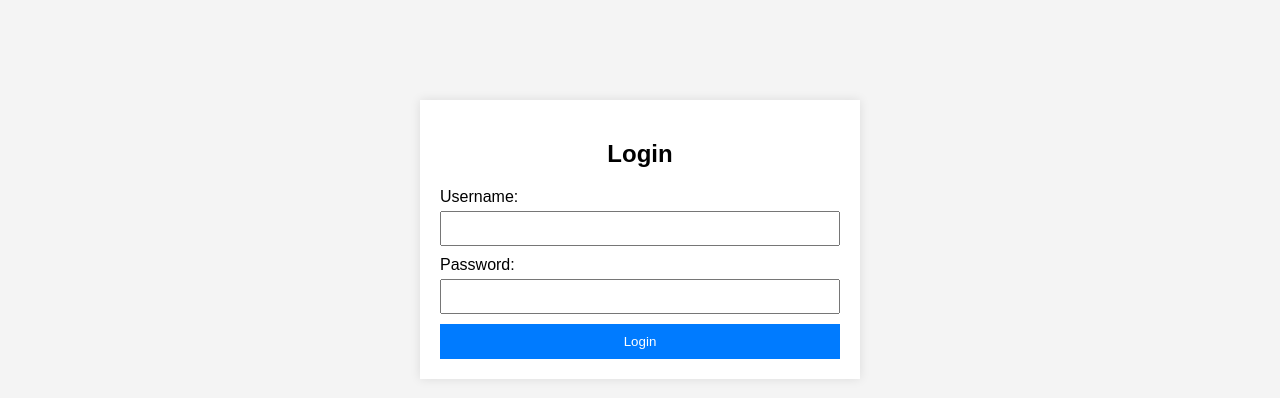
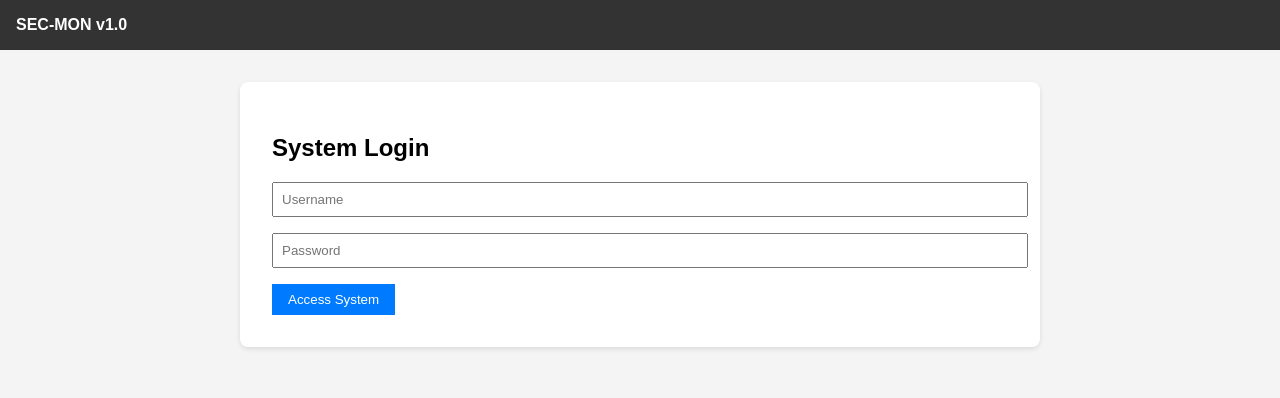
Before and after one commit to monxcode/Security-Monitoring, a Flask app: page /login in a window 1280 px wide. Shown: the top 398 px of the page. Run offline with Flask 3, Linux system fonts and the light colour scheme; parts of the project's set-up code (start-up, migrations or seed data) failed here and were passed over.

Commit message:
reupload again 3rh times

```diff
--- a/app/auth.py
+++ b/app/auth.py
@@ -1,20 +1,28 @@
-# app/auth.py
-from functools import wraps
-from flask import session, redirect, url_for, request
-from app.logger import log_action
+from flask import Blueprint, render_template, redirect, url_for, flash, request, current_app
+from flask_login import login_user, logout_user, login_required
+from .models import User, db
 
-def login_required(f):
-    @wraps(f)
-    def decorated_function(*args, **kwargs):
-        if 'user_id' not in session:
-            log_action('UNAUTHORIZED_ACCESS', username='anonymous')
-            return redirect(url_for('main.login'))
-        return f(*args, **kwargs)
-    return decorated_function
+auth_bp = Blueprint('auth', __name__)
 
-def login_user(user):
-    session['user_id'] = user.id
-    session['username'] = user.username
+@auth_bp.route('/login', methods=['GET', 'POST'])
+def login():
+    if request.method == 'POST':
+        username = request.form.get('username')
+        password = request.form.get('password')
+        user = User.query.filter_by(username=username).first()
 
-def logout_user():
-    session.clear()
+        if user and user.check_password(password):
+            login_user(user)
+            current_app.logger.info(f"User login successful", extra={'action': 'LOGIN_SUCCESS'})
+            return redirect(url_for('routes.dashboard'))
+
+        current_app.logger.warning(f"Failed login attempt for {username}", extra={'action': 'LOGIN_FAILURE'})
+        flash('Invalid username or password')
+    return render_template('login.html')
+
+@auth_bp.route('/logout')
+@login_required
+def logout():
+    current_app.logger.info(f"User logged out", extra={'action': 'LOGOUT'})
+    logout_user()
+    return redirect(url_for('auth.login'))
--- a/app/config.py
+++ b/app/config.py
@@ -1,7 +1,7 @@
-# app/config.py
 import os
 
 class Config:
-    SECRET_KEY = os.environ.get('SECRET_KEY') or 'dev-secret-key'
-    SQLALCHEMY_DATABASE_URI = 'sqlite:///security.db'
+    SECRET_KEY = os.environ.get('SECRET_KEY') or 'dev-key-12345'
+    SQLALCHEMY_DATABASE_URI = 'sqlite:///security_app.db'
     SQLALCHEMY_TRACK_MODIFICATIONS = False
+    LOG_FILE_PATH = 'logs/app.log'
--- /dev/null
+++ b/app/init.py
@@ -0,0 +1,35 @@
+from flask import Flask
+from .config import Config
+from .models import db, User
+from .logger import setup_logger
+from flask_login import LoginManager
+
+def create_app():
+    app = Flask(__name__, template_folder='../templates', static_folder='../static')
+    app.config.from_object(Config)
+
+    db.init_app(app)
+    setup_logger(app)
+
+    login_manager = LoginManager()
+    login_manager.login_view = 'auth.login'
+    login_manager.init_app(app)
+
+    @login_manager.user_loader
+    def load_user(user_id):
+        return User.query.get(int(user_id))
+
+    from .auth import auth_bp
+    from .routes import routes_bp
+    app.register_blueprint(auth_bp)
+    app.register_blueprint(routes_bp)
+
+    with app.app_context():
+        db.create_all()
+        if not User.query.filter_by(username='admin').first():
+            admin = User(username='admin')
+            admin.set_password('admin123')
+            db.session.add(admin)
+            db.session.commit()
+
+    return app
--- a/app/routes.py
+++ b/app/routes.py
@@ -1,40 +1,20 @@
-# app/routes.py
-from flask import Blueprint, render_template, request, redirect, url_for, session
-from app.models import User
-from app.auth import login_required, login_user, logout_user
-from app.logger import log_action
+from flask import Blueprint, render_template, current_app, request
+from flask_login import login_required, current_user
 
-main = Blueprint('main', __name__)
+routes_bp = Blueprint('routes', __name__)
 
-@main.route('/')
-def index():
-    return redirect(url_for('main.login'))
+@routes_bp.before_request
+def log_request_info():
+    if request.endpoint and 'static' not in request.endpoint:
+        current_app.logger.info(f"Page visit: {request.path}", extra={'action': 'PAGE_VISIT'})
 
-@main.route('/login', methods=['GET', 'POST'])
-def login():
-    if request.method == 'POST':
-        username = request.form.get('username')
-        password = request.form.get('password')
-        user = User.query.filter_by(username=username).first()
-        if user and user.verify_password(password):
-            login_user(user)
-            log_action('LOGIN_SUCCESS', username=username)
-            return redirect(url_for('main.dashboard'))
-        else:
-            log_action('LOGIN_FAILURE', username=username)
-            return render_template('login.html', error='Invalid credentials')
-    return render_template('login.html')
-
-@main.route('/dashboard')
+@routes_bp.route('/')
 @login_required
 def dashboard():
-    username = session.get('username')
-    log_action('PAGE_VISIT', username=username, action='dashboard')
-    return render_template('dashboard.html', username=username)
+    return render_template('dashboard.html', name=current_user.username)
 
-@main.route('/logout')
-def logout():
-    username = session.get('username', 'anonymous')
-    logout_user()
-    log_action('LOGOUT', username=username)
-    return redirect(url_for('main.login'))
+@routes_bp.route('/api/status')
+@login_required
+def api_status():
+    current_app.logger.info("API status requested", extra={'action': 'API_REQUEST'})
+    return {"status": "operational", "monitoring": True}
--- a/run.py
+++ b/run.py
@@ -1,7 +1,6 @@
-# run.py
 from app import create_app
 
 app = create_app()
 
 if __name__ == '__main__':
-    app.run(debug=False)
+    app.run(debug=True, host='0.0.0.0', port=5000)
--- a/static/css/style.css
+++ b/static/css/style.css
@@ -1,42 +1,50 @@
-/* static/css/style.css */
 body {
-    font-family: Arial, sans-serif;
-    background-color: #f4f4f4;
+    font-family: sans-serif;
+    background: #f4f4f4;
     margin: 0;
-    padding: 0;
 }
-.container {
-    width: 400px;
-    margin: 100px auto;
-    background: #fff;
-    padding: 20px;
-    box-shadow: 0 0 10px rgba(0,0,0,0.1);
+
+nav {
+    background: #333;
+    color: #fff;
+    padding: 1rem;
+    display: flex;
+    gap: 20px;
 }
-h2 {
-    text-align: center;
+
+nav a {
+    color: #fff;
+    text-decoration: none;
 }
-label {
+
+main {
+    padding: 2rem;
+    max-width: 800px;
+    margin: auto;
+}
+
+.login-box {
+    background: white;
+    padding: 2rem;
+    border-radius: 8px;
+    box-shadow: 0 2px 5px rgba(0, 0, 0, 0.1);
+}
+
+input {
     display: block;
-    margin-bottom: 5px;
+    width: 100%;
+    margin-bottom: 1rem;
+    padding: 0.5rem;
 }
-input {
-    width: 100%;
-    padding: 8px;
-    margin-bottom: 10px;
-    box-sizing: border-box;
-}
+
 button {
-    width: 100%;
-    padding: 10px;
-    background-color: #007BFF;
-    color: #fff;
+    background: #007bff;
+    color: white;
     border: none;
+    padding: 0.5rem 1rem;
     cursor: pointer;
 }
-button:hover {
-    background-color: #0056b3;
+
+.flash {
+    color: red;
 }
-.error {
-    color: red;
-    text-align: center;
-}
--- a/static/js/script.js
+++ b/static/js/script.js
@@ -1,3 +1,7 @@
-// static/js/script.js
-// Placeholder for any future client-side functionality
-console.log('Security Monitoring App loaded');
+function checkStatus() {
+    fetch('/api/status')
+        .then(response => response.json())
+        .then(data => {
+            document.getElementById('api-response').innerText = "API Response: " + JSON.stringify(data);
+        });
+}
--- a/templates/layout.html
+++ b/templates/layout.html
@@ -1,15 +1,26 @@
-<!-- templates/layout.html -->
 <!DOCTYPE html>
 <html lang="en">
 <head>
     <meta charset="UTF-8">
-    <title>Security Monitoring</title>
+    <title>Security Monitor</title>
     <link rel="stylesheet" href="{{ url_for('static', filename='css/style.css') }}">
-    <script src="{{ url_for('static', filename='js/script.js') }}" defer></script>
 </head>
 <body>
-    <div class="container">
+    <nav>
+        <strong>SEC-MON v1.0</strong>
+        {% if current_user.is_authenticated %}
+            <a href="{{ url_for('routes.dashboard') }}">Dashboard</a>
+            <a href="{{ url_for('auth.logout') }}">Logout</a>
+        {% endif %}
+    </nav>
+    <main>
+        {% with messages = get_flashed_messages() %}
+          {% if messages %}
+            {% for message in messages %}<p class="flash">{{ message }}</p>{% endfor %}
+          {% endif %}
+        {% endwith %}
         {% block content %}{% endblock %}
-    </div>
+    </main>
+    <script src="{{ url_for('static', filename='js/script.js') }}"></script>
 </body>
 </html>
--- a/templates/login.html
+++ b/templates/login.html
@@ -1,17 +1,11 @@
-<!-- templates/login.html -->
 {% extends "layout.html" %}
 {% block content %}
-<h2>Login</h2>
-{% if error %}<p class="error">{{ error }}</p>{% endif %}
-<form method="post">
-    <div>
-        <label for="username">Username:</label>
-        <input type="text" id="username" name="username" required>
-    </div>
-    <div>
-        <label for="password">Password:</label>
-        <input type="password" id="password" name="password" required>
-    </div>
-    <button type="submit">Login</button>
-</form>
+<div class="login-box">
+    <h2>System Login</h2>
+    <form method="POST">
+        <input type="text" name="username" placeholder="Username" required>
+        <input type="password" name="password" placeholder="Password" required>
+        <button type="submit">Access System</button>
+    </form>
+</div>
 {% endblock %}
```
Also changed, not shown: app/__init__.py (deleted, +0 -35 lines), app/logger.py (+18 -33 lines), app/models.py (+12 -7 lines), requirements.txt (+4 -3 lines), templates/dashboard.html (+8 -4 lines), README.md.
